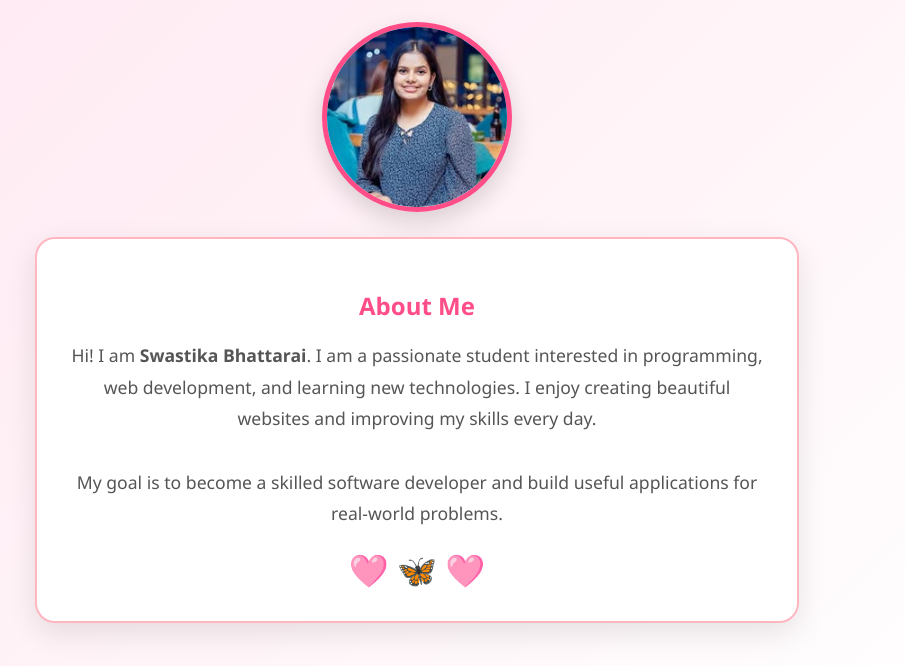
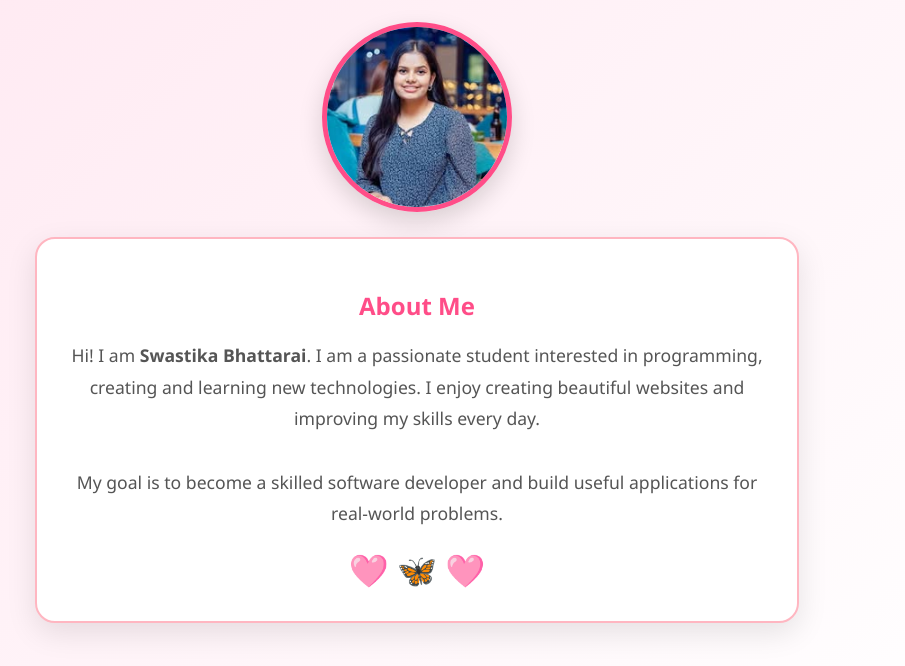
Before and after one commit to SWASTIKABHATTARAI004/GCES, a plain HTML site: page index.html in a window 1280 px wide. Shown: the part 174-840 px from the top of the page, without its empty margins (223-1128 px from the left). Drawn offline with Linux system fonts and the light colour scheme.

Commit message:
update portifolio

```diff
--- a/index.html
+++ b/index.html
@@ -115,7 +115,7 @@ body {
         <h2>About Me</h2>
         <p>
             Hi! I am <b>Swastika Bhattarai</b>. I am a passionate student
-            interested in programming, web development, and learning new technologies.
+            interested in programming, creating and learning new technologies.
             I enjoy creating beautiful websites and improving my skills every day.
             <br><br>
             My goal is to become a skilled software developer and build useful
```
